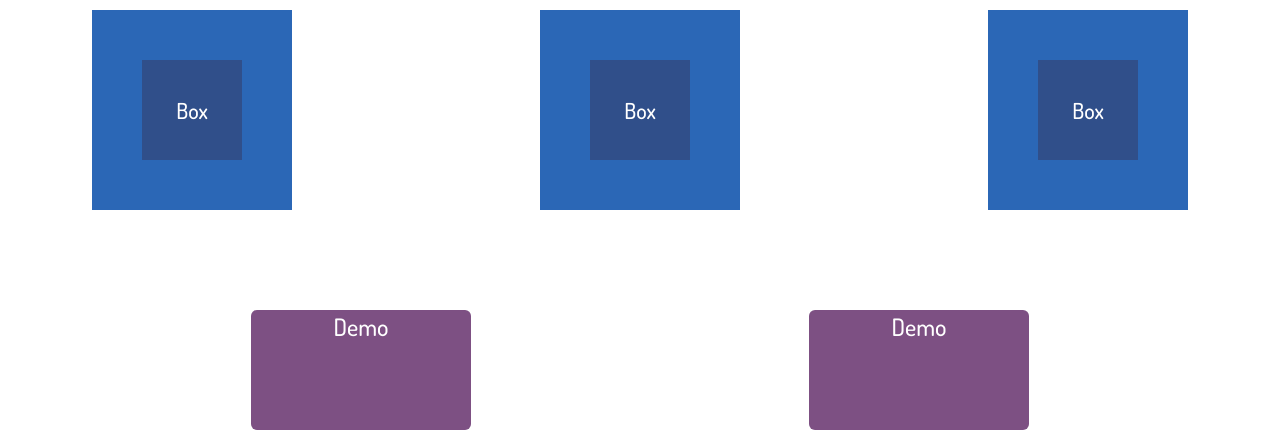
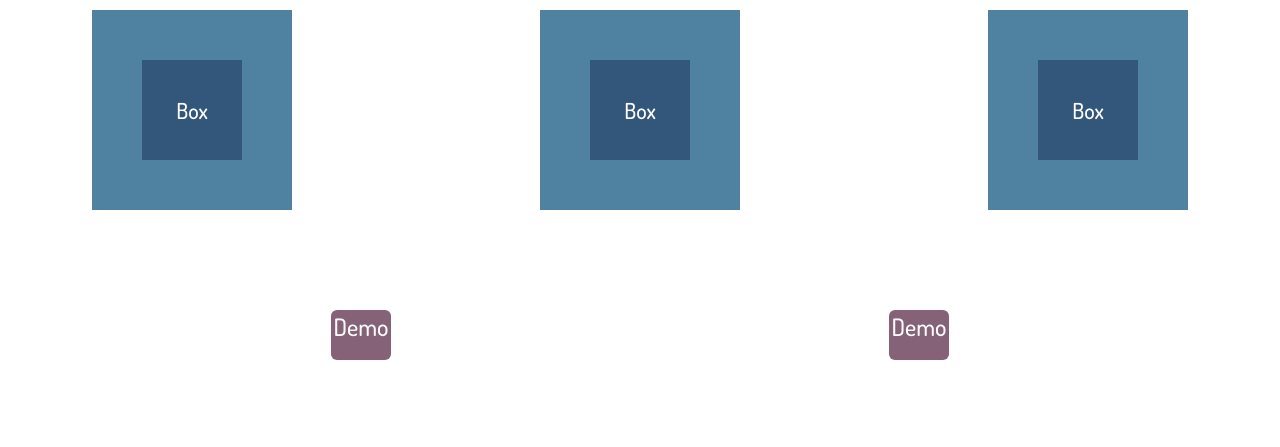
Before and after one commit to eljanmusazada/CODE2, a plain HTML site: page index.html in a window 1280 px wide. Shown: the top 447 px of the page. Drawn offline with nearby package versions, Linux system fonts and the light colour scheme.

Commit message:
media screen

```diff
--- a/_box.sass
+++ b/_box.sass
@@ -5,7 +5,7 @@
         font-size: 22px
     .box
         .minibox
-            background-color: #2b67b6
+            background-color: #4f81a0
             width: 200px
             height: 200px
             margin: 10px
@@ -15,7 +15,7 @@
             .minibox1
                 width: 100px
                 height: 100px
-                background-color: #304f8a
+                background-color: #32577a
                 transition: 2s
                 &:hover
                     width: 150px
--- a/_box2.sass
+++ b/_box2.sass
@@ -1,7 +1,7 @@
 #box2
     .box
         .minibox
-            background-color: #a06848
+            background-color: #936c4a
             width: 200px
             height: 200px
             transition: 2s
--- a/_demo.sass
+++ b/_demo.sass
@@ -2,16 +2,29 @@
     h1
         font-size: 24px
         color: #ffff
-    .minibox
-        width: 220px
-        height: 120px
-        background-color: #7d5083
-        margin: 90px
-        border-radius: 6px
-        padding: 5px
+    .box
+        display: flex
+        justify-content: space-around
+    @media screen and ( min-width: 800px )
+        .minibox
+            width: 220px
+            height: 120px
+            background-color: #856277
+            margin: 90px
+            border-radius: 6px
+            padding: 5px
         &:hover
             .minibox1
                 width: 210px
                 height: 110px
-                background-color: #3b2626
+                background-color: #635062
                 transition: 5s
+    @media screen and ( min-width: 500px )
+        .minibox
+            width: 60px
+            height: 50px
+            background-color: #856277
+            margin: 90px
+            border-radius: 6px
+            padding: 5px
+    @media screen and ( min-width: 75px )
--- a/index.html
+++ b/index.html
@@ -48,7 +48,7 @@
             <div class="container">
                 <div class="row">
                     <div class="col-md-12">
-                        <div class="box d-flex justify-content-around">
+                        <div class="box">
                             <div class="minibox">
                                 <div class="minibox1 d-flex justify-content-center">
                                     <h1>Demo</h1>
```
Also changed, not shown: style.css, 1 other file.
